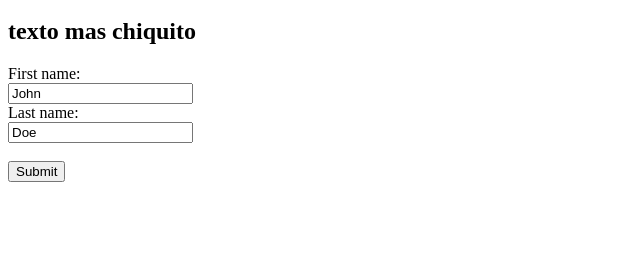
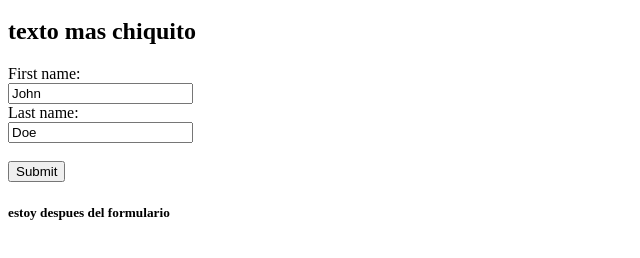
Before and after one commit to davidga1996/para-que-veas, a plain HTML site: page index.html in a window 1280 px wide. Shown: the part 48-306 px from the top of the page, without its empty margins (0-640 px from the left). Drawn offline with Linux system fonts and the light colour scheme.

Commit message:
agregue algo mas

```diff
--- a/index.html
+++ b/index.html
@@ -13,6 +13,7 @@
             <input type="text" id="lname" name="lname" value="Doe"><br><br>
             <input type="submit" value="Submit">
           </form>
+          <h5>estoy despues del formulario</h5>
     </div>
 </body>
 </html>
```
